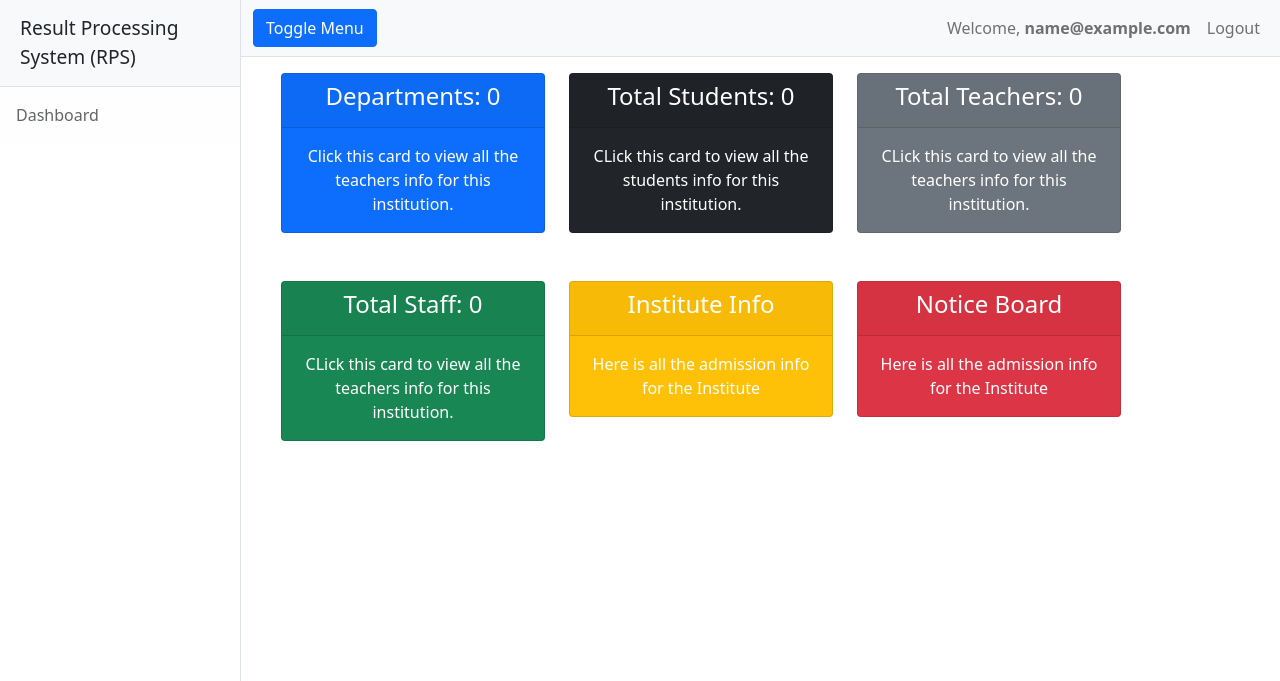
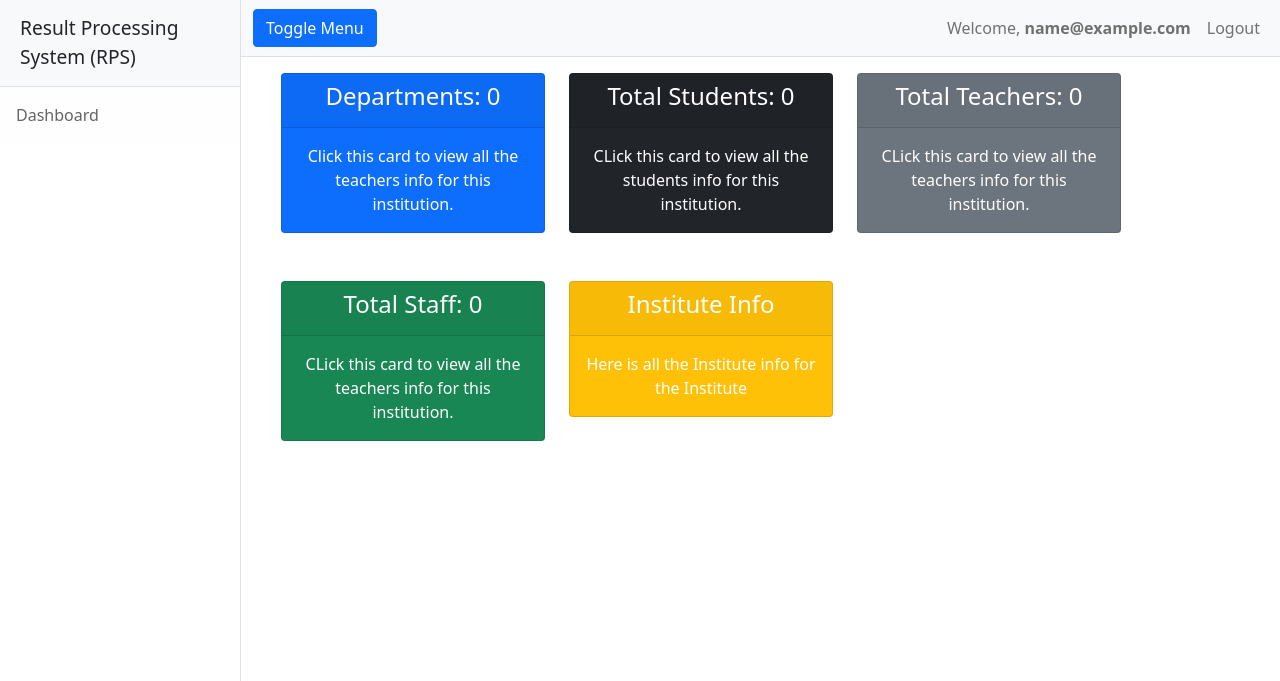
Before and after one commit to bracealround/Result_Processing_System_RPS, a Django app: page / in a window 1280 px wide. Shown: the top 681 px of the page. Run offline with Django 3.2, Linux system fonts and the light colour scheme; the visitor is signed in with stand-in values (Sample User, id 1); data that the repository does not hold is empty; some libraries are stand-ins or nearby versions.

Commit message:
fixed some bugs and frontend issues

```diff
--- a/rps/templates/rps/dashboard.html
+++ b/rps/templates/rps/dashboard.html
@@ -48,17 +48,7 @@
                 <h4>Institute Info</h4>
             </div>
             <div class="card-body">
-                <p class="card-text">Here is all the admission info for the Institute</p>
-            </div>
-        </div>
-    </a>
-    <a class="mb-5" href="{% url "notice_board" %}" style="max-width: 18rem; text-decoration: none;">
-        <div class="card text-white bg-danger border-radius: 50%" style="max-width: 18rem;">
-            <div class="card-header">
-                <h4>Notice Board</h4>
-            </div>
-            <div class="card-body">
-                <p class="card-text">Here is all the admission info for the Institute</p>
+                <p class="card-text">Here is all the Institute info for the Institute</p>
             </div>
         </div>
     </a>
--- a/rps/templates/rps/pdfresult.html
+++ b/rps/templates/rps/pdfresult.html
@@ -27,6 +27,8 @@ h2{
 <h2>Registration No: {{registration_no}}</h2>
 <h2>Department: {{department}}</h2>
 <h2>Session No: {{session}}</h2>
+<h2>Total Credits Completed: {{total_credits_earned}} </h2>
+<h2>Graduation Status: Incomplete</h2>
 <div class="card-body">
     <table class="table table-bordered table-striped" id="datatablesSimple" style="width:100%">
         <tbody>
--- a/rps/views.py
+++ b/rps/views.py
@@ -11,6 +11,7 @@ from django.db.models import Count, Sum, Value
 from django.db.models.functions import Concat
 from decimal import Decimal
 import logging, datetime
+import os
 from rps import models
 from rps.models import (
     Course,
@@ -65,6 +66,11 @@ class GeneratePdf_view(View):
         registration_no = Student.objects.get(user=request.user).registration_no
         department = Student.objects.get(user=request.user).department
         session = Student.objects.get(user=request.user).session
+        total_credits_earned =Mark.objects.filter(
+        enrollment__student__user=request.user, is_approved=True
+        ).aggregate(
+            Sum("enrollment__course__course__credit_no")
+        )["enrollment__course__course__credit_no__sum"]
 
         d = {
             "data": list(query_set),
@@ -72,6 +78,7 @@ class GeneratePdf_view(View):
             "registration_no": registration_no,
             "department": department,
             "session": session,
+            "total_credits_earned": total_credits_earned,
         }
         # d = {str(index): str(value) for index, value in enumerate(list(query_set))}
 
@@ -264,10 +271,13 @@ def institute_teacher_view(request):
 
 
 @login_required(login_url="login")
-def notice_board_view(request):
-    pdf = pdfupload.objects.all()
-    for p in list(pdf):
-        print(p)
+def notice_board_view(request,path):
+    file_path = os.path.join(settings.MEDIA_ROOT, path)
+    if os.path.exists(file_path):
+        with open(file_path, 'rb') as fh:
+            response = HttpResponse(fh.read(), content_type="application/pdf")
+            response['Content-Disposition'] = 'inline; filename=' + os.path.basename(file_path)
+            return response
     return render(request, "noticeboard.html", {"pdf": list(pdf)})
 
 
@@ -284,7 +294,6 @@ def edit_students_profile_view(request):
         try:
             with transaction.atomic():
                 if form.is_valid():
-                    print("yep")
 
                     first_name = form.cleaned_data["first_name"]
                     last_name = form.cleaned_data["last_name"]
@@ -326,7 +335,6 @@ def edit_teachers_profile_view(request):
         try:
             with transaction.atomic():
                 if form.is_valid():
-                    print("yep")
 
                     first_name = form.cleaned_data["first_name"]
                     last_name = form.cleaned_data["last_name"]
```
Also changed, not shown: rps/templates/rps/enrollment.html (+3 -14 lines).
